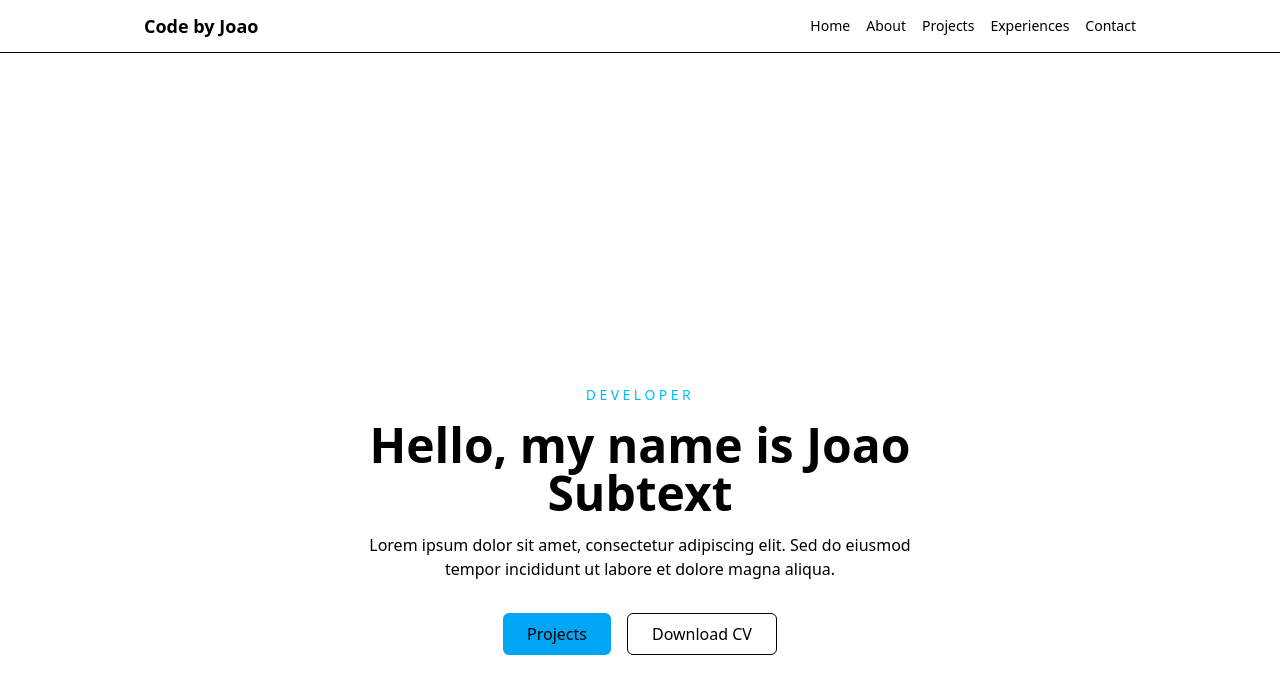
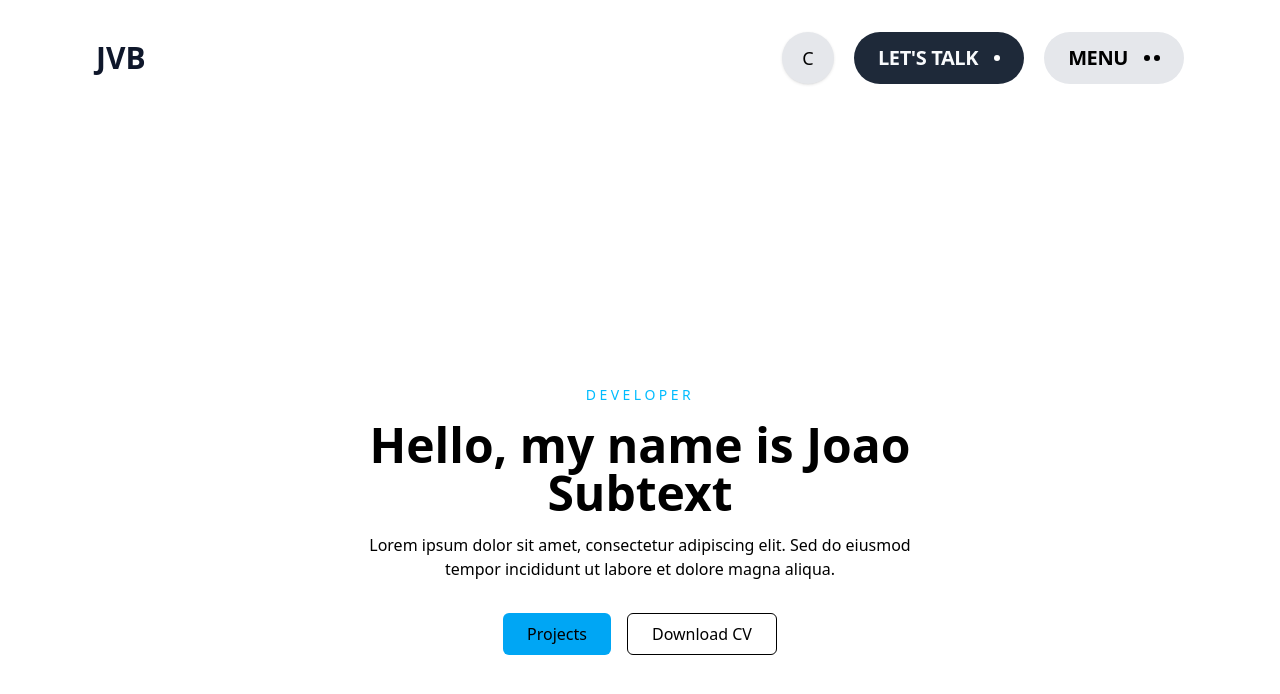
Before and after one commit to joao-vitorb/portfolio-codebyjoao, a React (Vite) app: page / in a window 1280 px wide. Shown: the top 694 px of the page. Built offline with nearby package versions, Linux system fonts and the light colour scheme.

Commit message:
feat: create navbar layout based on figma design

```diff
--- a/src/sections/Navbar.tsx
+++ b/src/sections/Navbar.tsx
@@ -1,19 +1,56 @@
-function Navbar() {
+import React from "react";
+
+const Navbar: React.FC = () => {
   return (
-    <header className="w-full fixed top-0 left-0 z-50 backdrop-blur border-b">
-      <nav className="max-w-5xl mx-auto px-4 py-3 flex items-center justify-between">
-        <span className="font-semibold text-lg">Code by Joao</span>
+    // Transparent header fixed at the top
+    <header className="fixed inset-x-0 top-5 z-50">
+      <nav className="flex items-center justify-between px-24 py-3">
+        {/* Left side: initials */}
+        <div className="text-3xl font-bold text-slate-900 uppercase">
+          jvb
+        </div>
 
-        <ul className="flex gap-4 text-sm">
-          <li><a href="#hero" className="transition">Home</a></li>
-          <li><a href="#about" className="transition">About</a></li>
-          <li><a href="#projects" className="transition">Projects</a></li>
-          <li><a href="#experience" className="transition">Experiences</a></li>
-          <li><a href="#contact" className="transition">Contact</a></li>
-        </ul>
+        {/* Right side: actions group */}
+        <div className="flex items-center gap-5">
+          {/* Theme toggle button (light/dark) */}
+          {/* TODO: wire this up to a real theme toggle (light/dark mode) */}
+          <button
+            type="button"
+            className="flex h-[52px] w-[52px] items-center justify-center rounded-full bg-gray-200 shadow-sm"
+            aria-label="Toggle theme"
+          >
+            {/* TODO: replace this placeholder with a moon icon component */}
+            <span className="text-lg">C</span>
+          </button>
+
+          {/* Contact button */}
+          {/* TODO: add hover animation to the small circle indicator */}
+          {/* TODO: later this button can scroll to the contact section or open a modal */}
+          <button
+            type="button"
+            className="inline-flex items-center gap-2 rounded-full bg-gray-800 px-6 py-3 text-xs font-semibold uppercase tracking-[0.18em] text-slate-50"
+          >
+            <span className="text-xl font-semibold tracking-[-0.02em] uppercase">Let's talk</span>
+            <span className="ml-2 h-1.5 w-1.5 rounded-full bg-white" />
+          </button>
+
+          {/* Menu button */}
+          {/* TODO: connect this button to a dropdown / overlay menu with navigation links */}
+          {/* TODO: add subtle hover animation to the double dots */}
+          <button
+            type="button"
+            className="inline-flex items-center gap-2 rounded-full bg-gray-200 px-6 py-3 text-xs font-semibold uppercase tracking-[0.18em]"
+          >
+            <span className="text-xl font-semibold tracking-[-0.02em] uppercase">Menu</span>
+            <span className="ml-2 flex items-center gap-1">
+              <span className="h-1.5 w-1.5 rounded-full bg-black" />
+              <span className="h-1.5 w-1.5 rounded-full bg-black" />
+            </span>
+          </button>
+        </div>
       </nav>
     </header>
-  )
-}
+  );
+};
 
-export default Navbar
+export default Navbar;
```
